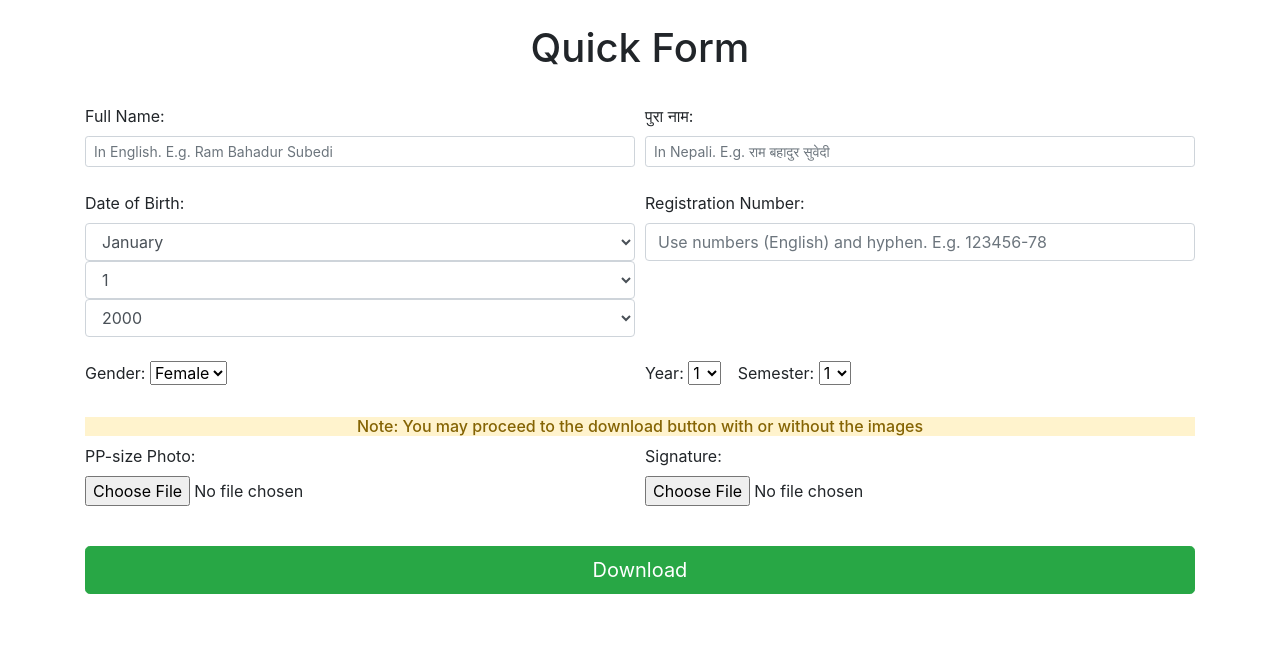
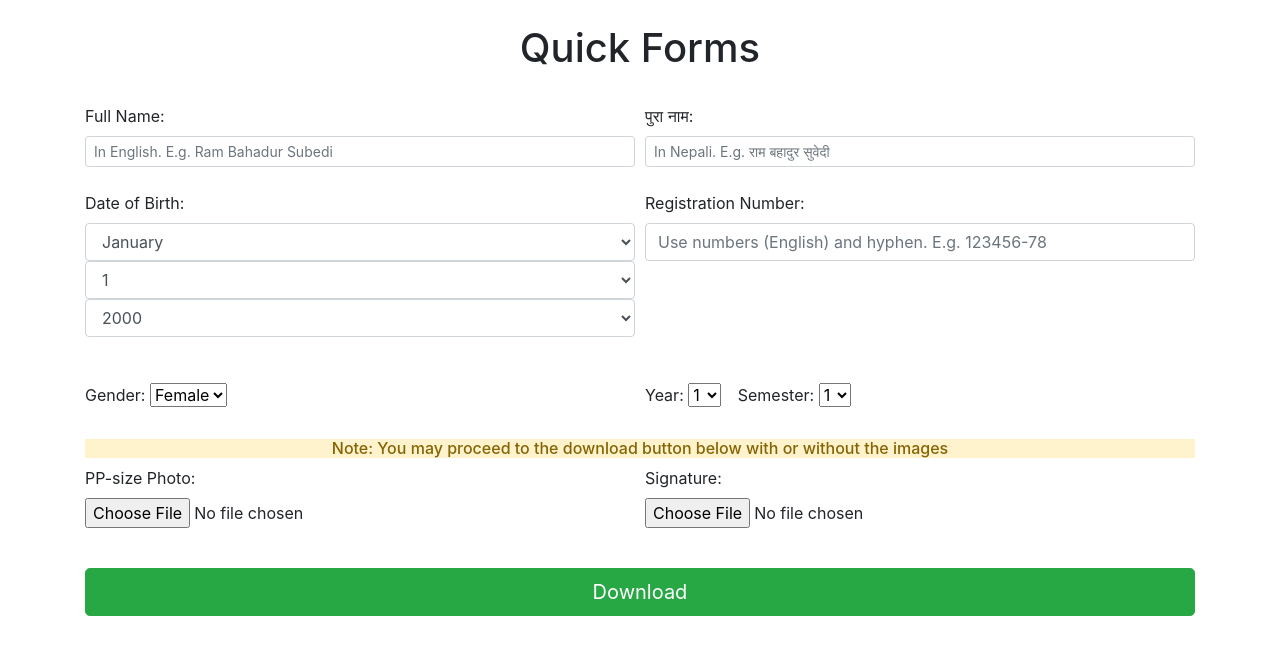
Before and after one commit to Biraj-Aryal/form-filler, a Django app: page / in a window 1280 px wide. Shown: the top 655 px of the page. Run offline with Django 4.2, Linux system fonts and the light colour scheme.

Commit message:
finished

```diff
--- a/gita/fill.py
+++ b/gita/fill.py
@@ -12,6 +12,7 @@ cwd = os.getcwd()
 # pip install docxtpl
 # pip install Pillow
 # pip install regex
+# pip install django
 
 def fill_my_form(main_dir,
                 photo_ = 'photo.png',
--- a/gita/templates/gita/fill.html
+++ b/gita/templates/gita/fill.html
@@ -1,9 +1,11 @@
 <link rel="stylesheet" href="https://cdn.jsdelivr.net/npm/bootstrap@4.6.2/dist/css/bootstrap.min.css" integrity="sha384-xOolHFLEh07PJGoPkLv1IbcEPTNtaed2xpHsD9ESMhqIYd0nLMwNLD69Npy4HI+N" crossorigin="anonymous">
-  <!-- image_upload.html -->
+<meta name="viewport" content="width=device-width, initial-scale=1.0">
+
+<!-- image_upload.html -->
 
 <div class="container text-left">
   <br>
-  <h1 class="text-center">Quick Form</h1>
+  <h1 class="text-center">Quick Forms</h1>
   <br>
 
   <form method="post" enctype="multipart/form-data">
@@ -30,6 +32,14 @@
         {{ form.dOB.label_tag }}
         {{ form.dOB }}
         </div>
+        <br>
+        <br>
+        <br>
+        <br>
+        <br>
+        <br>
+        <br>
+
         <!-- Registration Number  -->
         <div class="form-group col-md-6 mb-0">
           <label for="numeric-hyphen-field">Registration Number:</label>
@@ -53,7 +63,7 @@
         </div>
       </div>
       <br>
-      <h6 class="alert-warning text-center">Note: You may proceed to the download button with or without the images</h6>
+      <h6 class="alert-warning text-center">Note: You may proceed to the download button below with or without the images</h6>
 
       <div class="form-row">
         <div class="form-group col-md-6 mb-0">
```
Also changed, not shown: fill_files/usage/324234.txt (added, +7 -0 lines), requirements.txt (added, +14 -0 lines).
